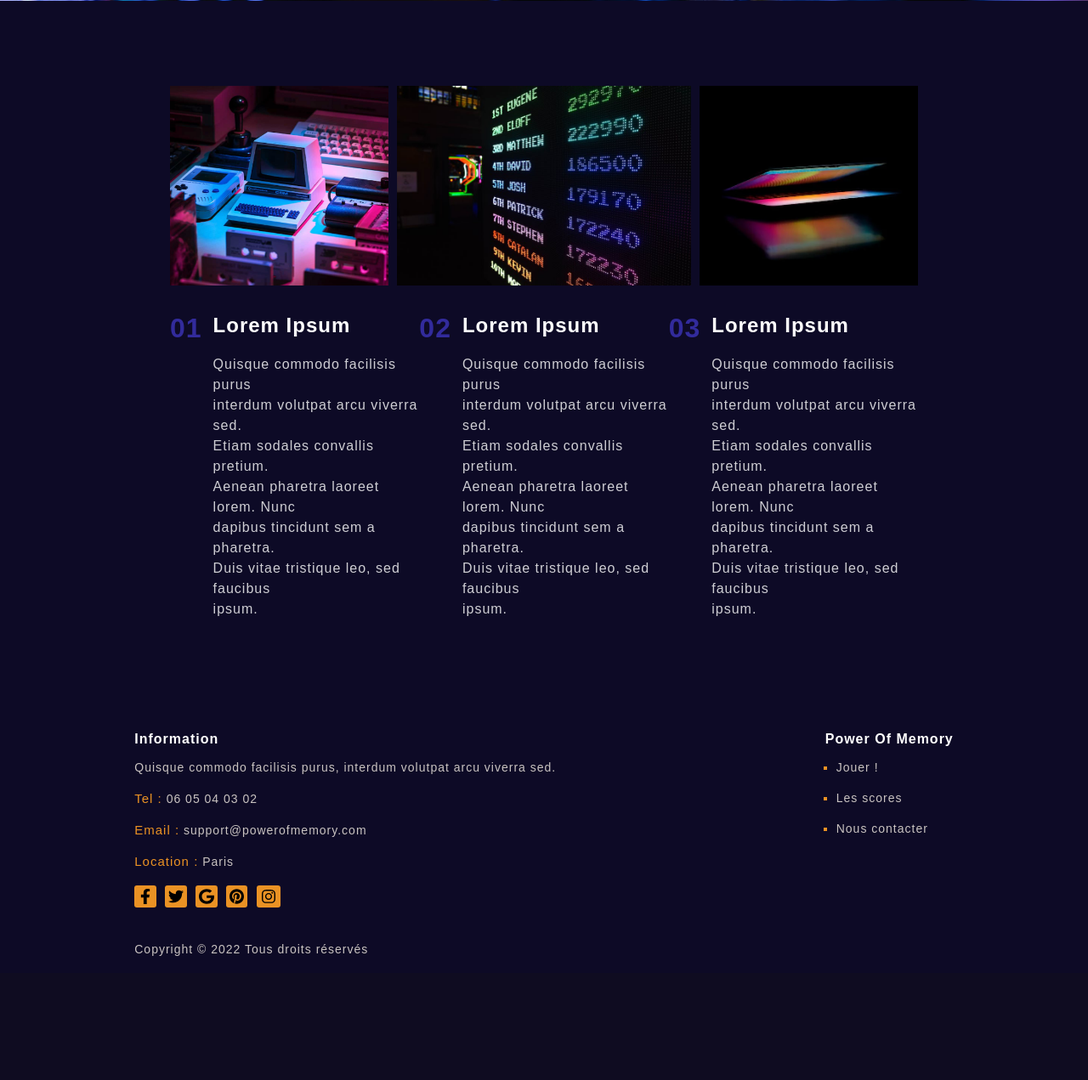
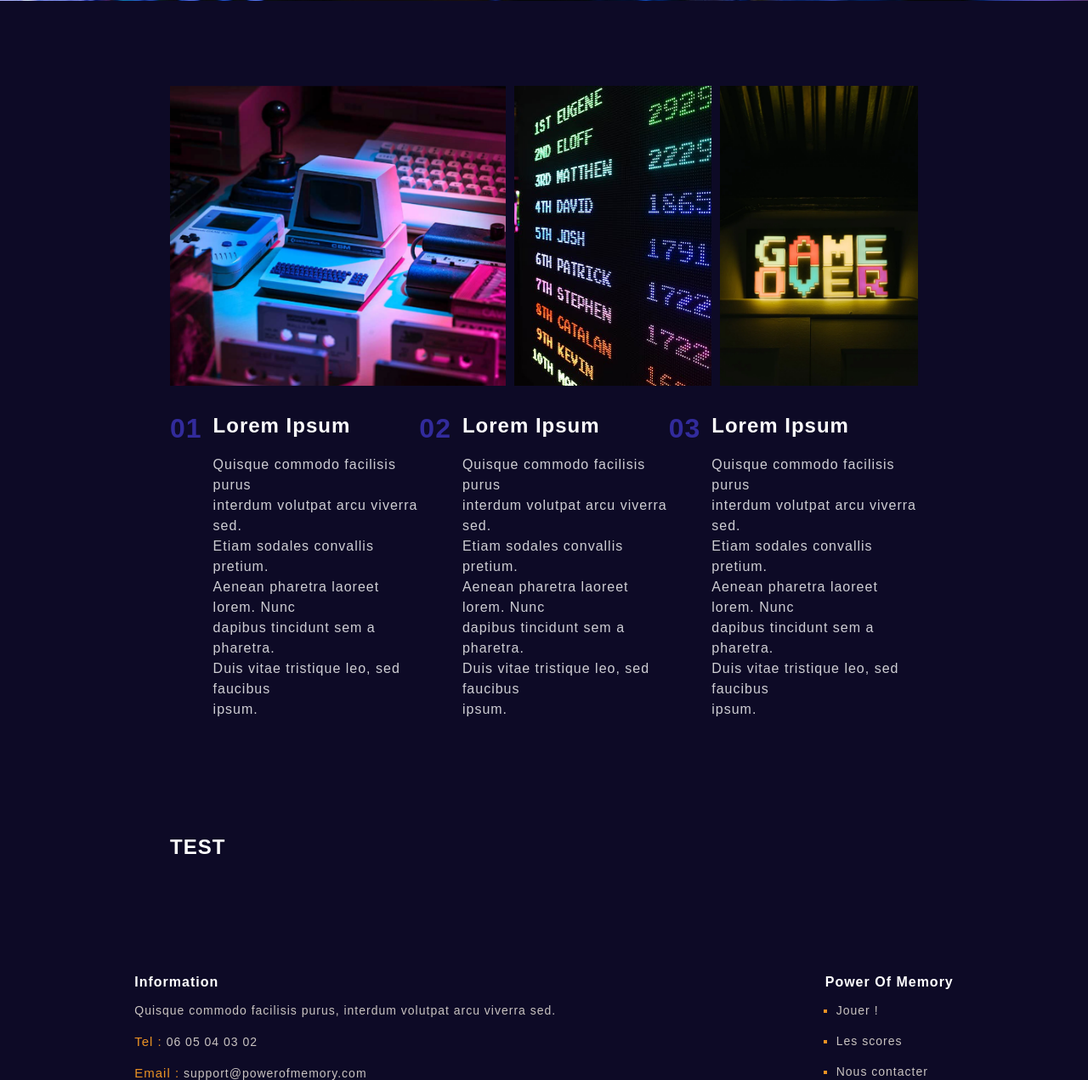
Before and after one commit to raphaelglt/memory, a PHP site: page / in a window 1280 px wide. Shown: the part 749-2020 px from the top of the page at 85% size. Before the commit the page ends 1874 px from the top, so only its background shows below. Run offline with PHP 8.4, Linux system fonts and the light colour scheme.

Commit message:
update photos/paragraphes lorem ipsum

```diff
--- a/assets/css/index.css
+++ b/assets/css/index.css
@@ -90,10 +90,11 @@ section{
     margin-top: 100px;
 
 }
+/*CONTAINER1*/
 .container1{
     display: grid;
-    grid-template-columns: repeat(10, 1fr);
-    grid-template-rows: repeat(4, 1fr);
+    grid-template-columns: repeat(11, 1fr);
+    grid-template-rows: repeat(3, 1fr);
     grid-gap: 10px;
 }
 .gridimg{
@@ -103,23 +104,23 @@ section{
 }
 .photo1{
     grid-column-start: 1;
-    grid-column-end: 4;
+    grid-column-end: 6;
     grid-row-start: 1;
-    grid-row-end: 5;
+    grid-row-end: 4;
 }
 .photo2{
-    grid-column-start: 4;
-    grid-column-end: 8;
+    grid-column-start: 6;
+    grid-column-end: 9;
     grid-row-start: 1;
-    grid-row-end: 5;
+    grid-row-end: 4;
 }
 .photo3{
-    grid-column-start: 8;
-    grid-column-end: 11;
+    grid-column-start: 9;
+    grid-column-end: 12;
     grid-row-start: 1;
-    grid-row-end: 5;
+    grid-row-end: 4;
 }
-
+/*CONTAINER2*/
 .container2{
     color: white;
     display: flex;
@@ -141,8 +142,12 @@ section{
 .paragraphe h2{
     margin-top: 33px;
 }
-
-
+/*CONTAINER3*/
+.container3{
+    display: flex;
+    color: white;
+    margin-top: 100px;
+}
 
 /*FOOTER*/
 footer {
--- a/index.html
+++ b/index.html
@@ -40,7 +40,7 @@
                     <img src="assets/images/scores.jpeg" class="gridimg" alt="computer">
                 </div>
                 <div class="photo3">
-                    <img src="assets/images/computer3.webp" class="gridimg" alt="computer">
+                    <img src="assets/images/gameover.webp" class="gridimg" alt="computer">
                 </div>
             </div>
             <div class="container2">
@@ -88,6 +88,10 @@
                     </div>
                 </div>
             </div>
+
+            <div class="container3">
+                <h2>TEST</h2>
+            </div>
         </section>
 
         <footer>
```
Also changed, not shown: assets/images/gameover.webp (added).
